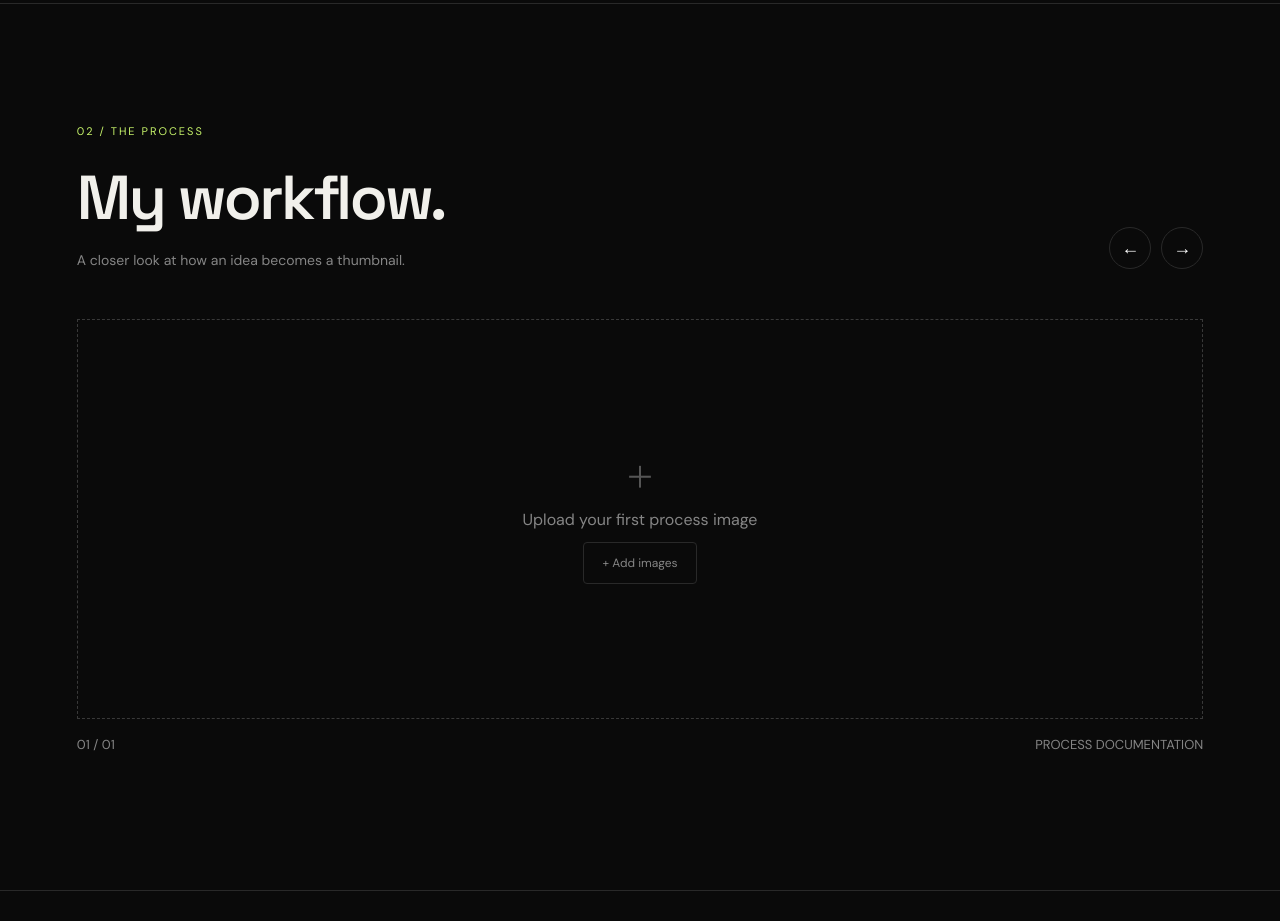
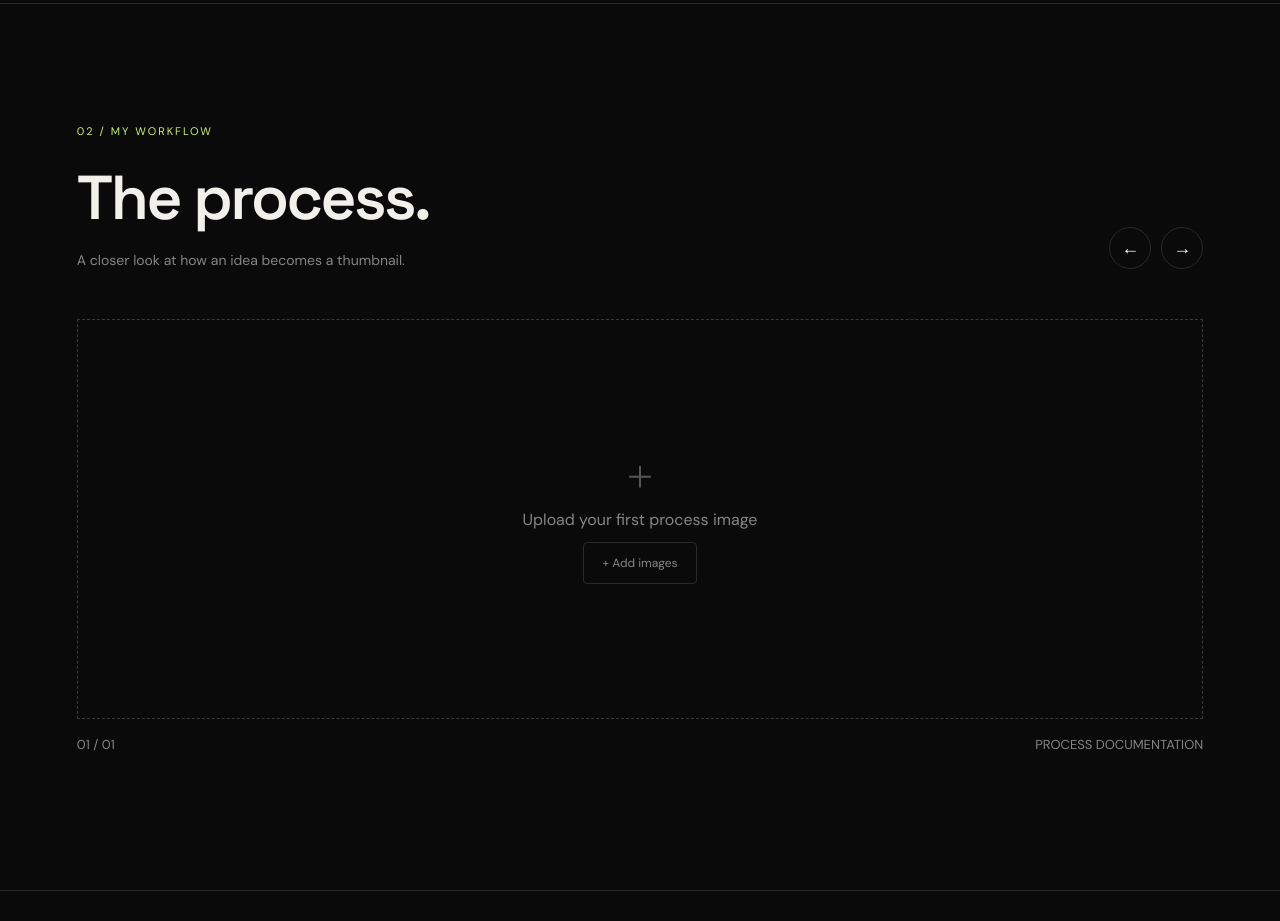
Before and after one commit to ivangoldenstein-byte/thumbnail-designer, a plain HTML site: page index.html in a window 1280 px wide. Shown: the part 880-1801 px from the top of the page. Drawn offline with Linux system fonts and the light colour scheme.

Commit message:
Update index.html
workflow

```diff
--- a/index.html
+++ b/index.html
@@ -586,7 +586,7 @@ footer {
                 About
             </button>
             <div class="dropdown-content">
-                <a href="#me">Me</a>
+                <a href="#me">About Me</a>
                 <a href="#workflow">My Workflow</a>
                 <a href="#work">Selected Work</a>
                 <a href="#contact">FAQ & Contact</a>
@@ -651,8 +651,8 @@ footer {
 
     <div class="section-heading">
         <div>
-            <div class="section-label">02 / THE PROCESS</div>
-            <h2>My workflow.</h2>
+            <div class="section-label">02 / My workflow</div>
+            <h2>The process.</h2>
             <p class="section-description">
                 A closer look at how an idea becomes a thumbnail.
             </p>
```
